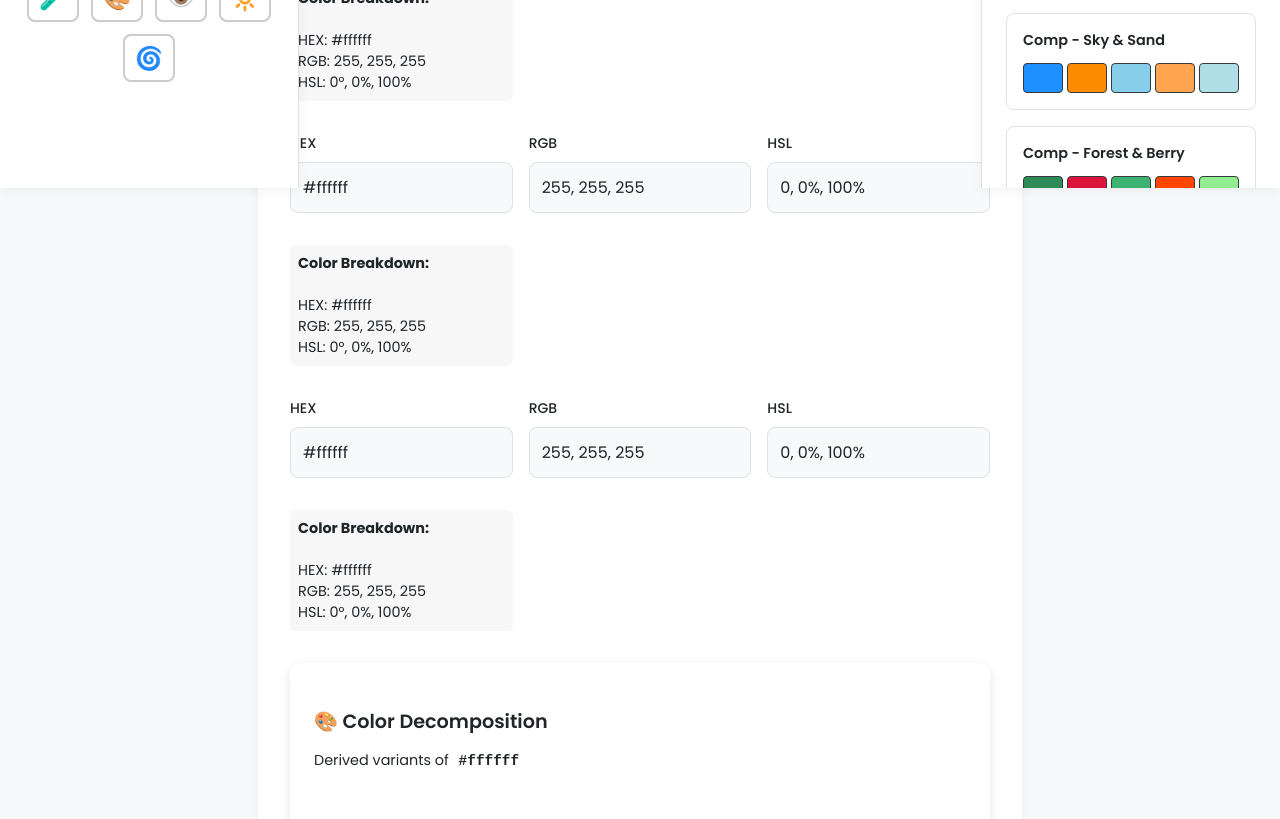
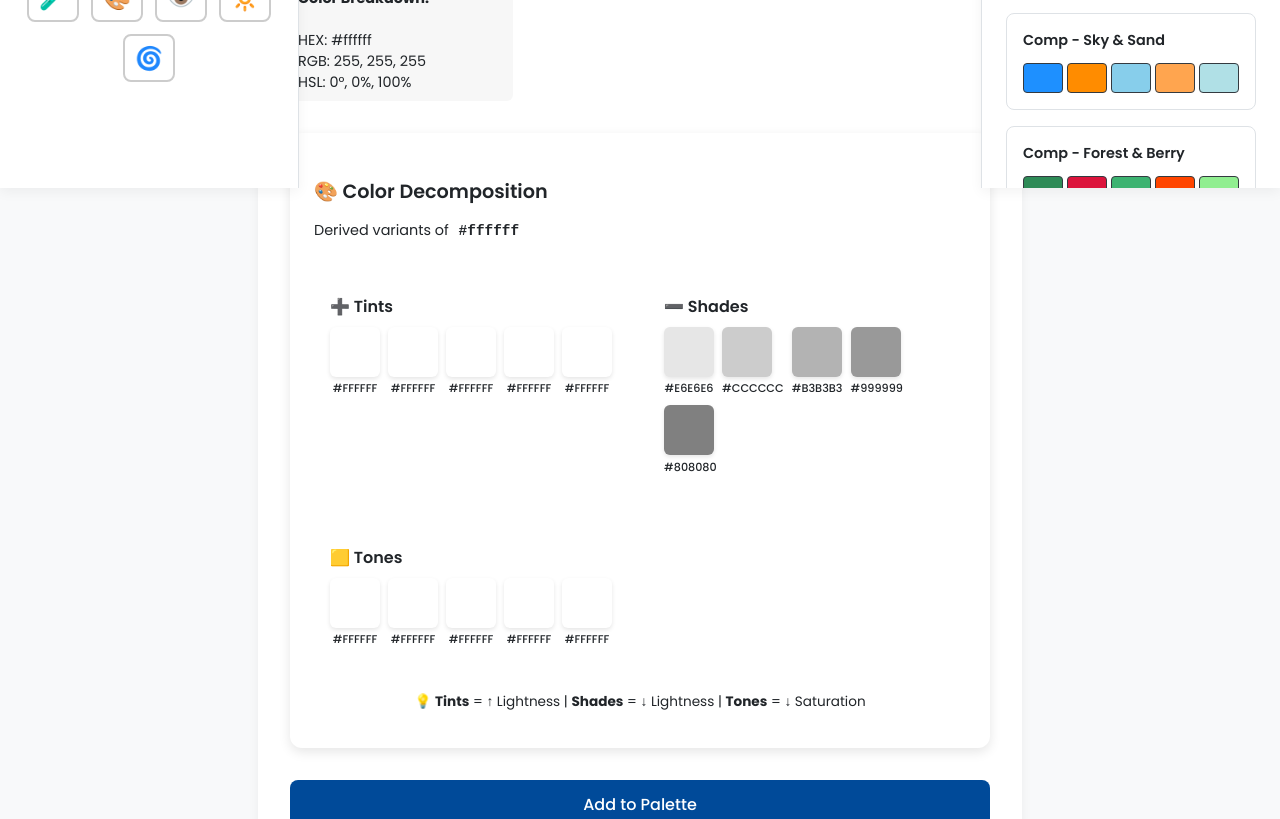
Before and after one commit to tharjas/Group-13-project-CSCE3444-fa25, a React (Vite) app: page / in a window 1280 px wide. Shown: the part 660-1479 px from the top of the page. Built offline with nearby package versions, Linux system fonts and the light colour scheme.

Commit message:
Added a Enhanced advice logic for low contrast scenarios

```diff
--- a/src/App.jsx
+++ b/src/App.jsx
@@ -118,8 +118,6 @@ const addToPalette = (hex) => {
 
           <ColorWheel color={color} setColor={setColor} />
           <ColorInputs color={color} setColor={setColor} />
-          <ColorInputs color={color} setColor={setColor} />
-          <ColorInputs color={color} setColor={setColor} />
           <ColorDecomposition color={color} />
 
           <button onClick={addColorToPalette} className="full-width">
--- a/src/components/ColorDecomposition/ColorDecomposition.jsx
+++ b/src/components/ColorDecomposition/ColorDecomposition.jsx
@@ -1,7 +1,7 @@
-// src/components/ColorDecomposition/ColorDecomposition.jsx
-//Created Color Decomposition component to generate tints, shades, and tones of a given color
+// src/components/ColorDecomposition.jsx
 import React, { useEffect, useState } from 'react';
 
+// Reuse your existing utils (no need to redefine if already in scope)
 const hexToHsl = (hex) => {
   const { r, g, b } = hexToRgb(hex);
   const rNorm = r / 255, gNorm = g / 255, bNorm = b / 255;
```
